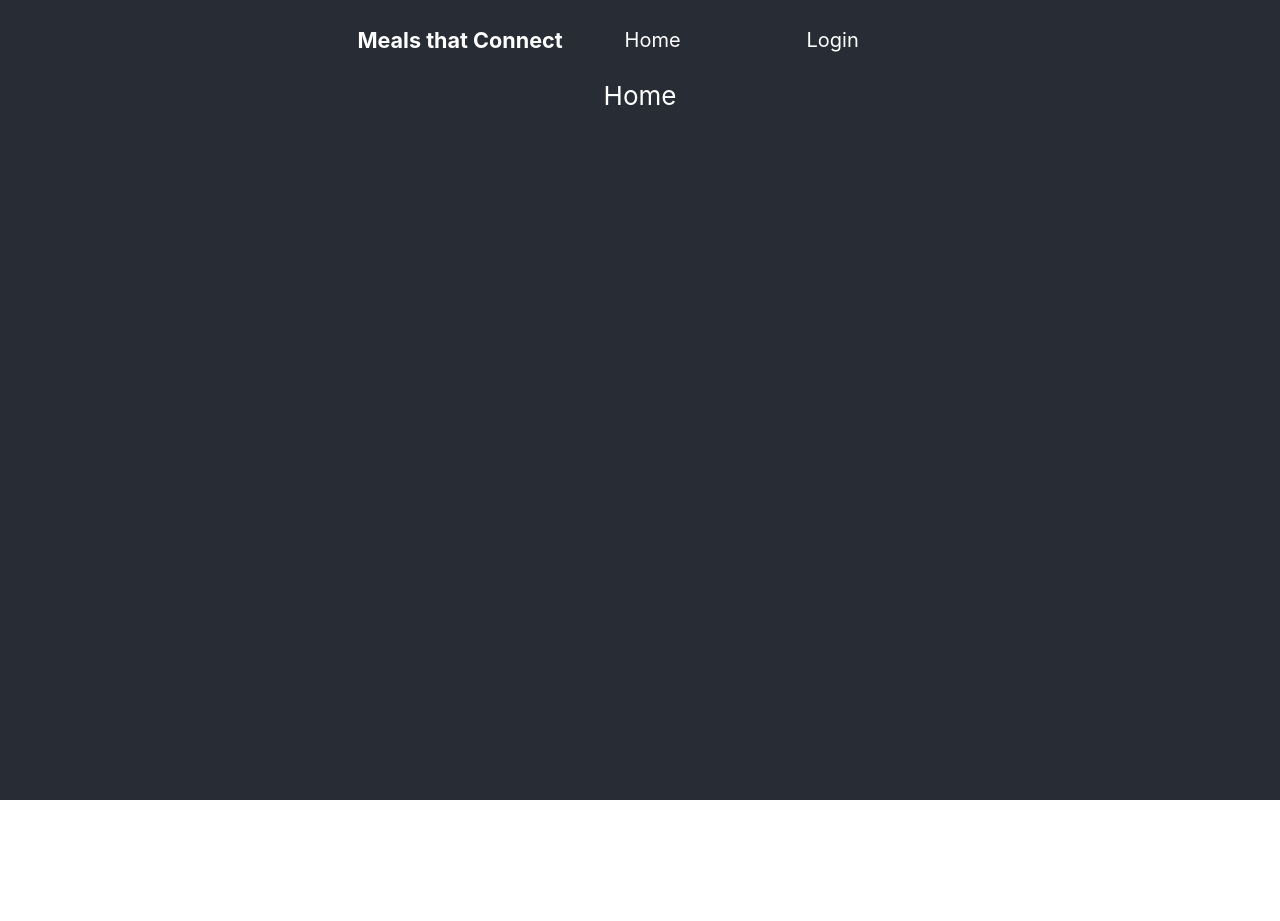
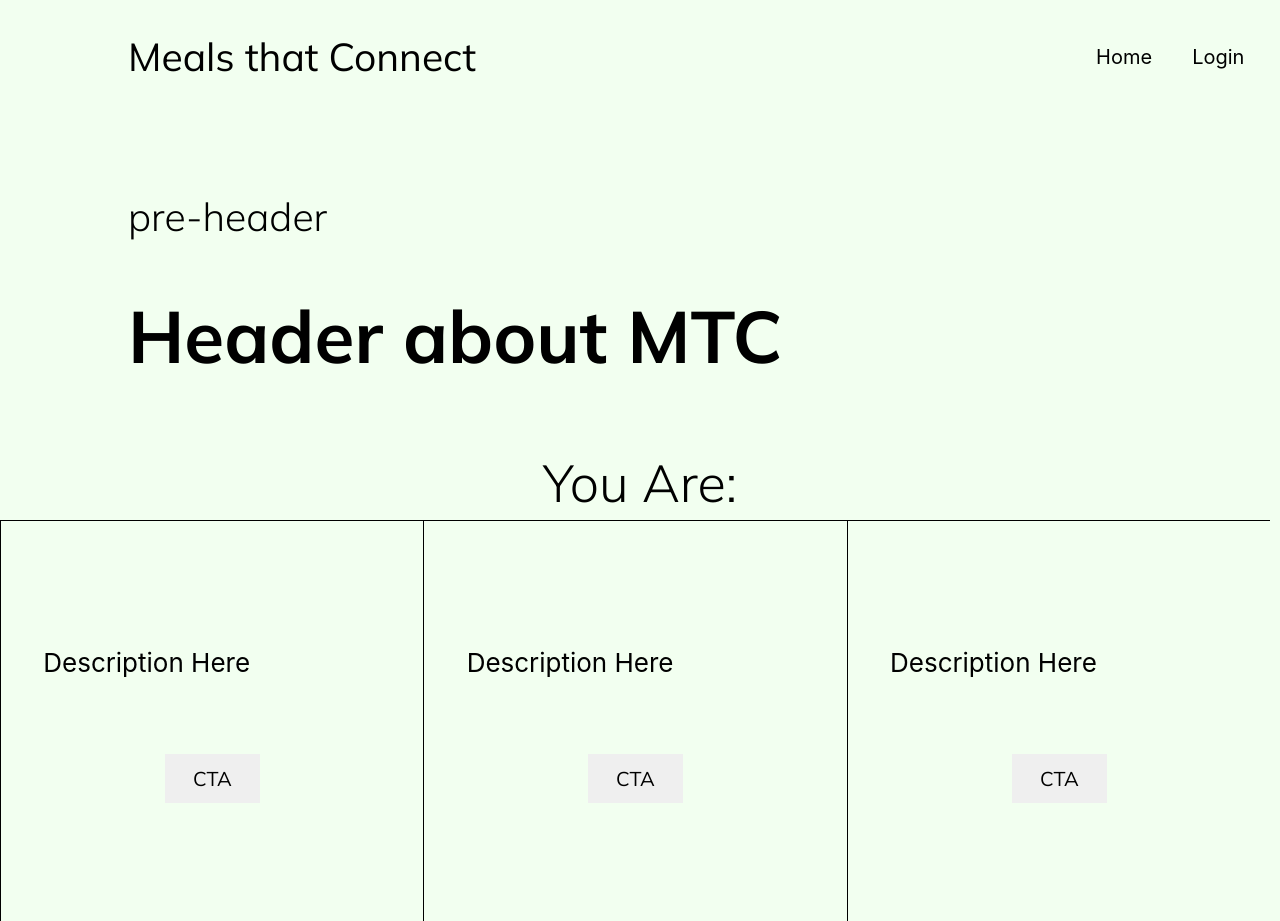
Before and after one commit to hack4impact-calpoly/meals-that-connect, a React (Create React App) app in the folder frontend/: page / in a window 1280 px wide. Before the commit the page ends 800 px from the top, so only its background shows below. Built offline with nearby package versions, Linux system fonts and the light colour scheme; a web font is replaced by a local one.

Commit message:
Initial Homepage layout

```diff
--- /dev/null
+++ b/frontend/src/components/Columns.js
@@ -0,0 +1,23 @@
+import styles from '../css/Component.module.css';
+
+function Columns() {
+  return (
+    <div className = {styles.row}>
+        <h1>You Are:</h1>
+        <div className = {styles.column}>
+            <p>Description Here</p>
+            <button href="#">CTA</button>
+        </div>
+        <div className = {styles.column}>
+            <p>Description Here</p>
+            <button href="#" className={styles.button}>CTA</button>
+        </div>
+        <div className = {styles.column}>
+            <p>Description Here</p>
+            <button href="#" className={styles.button}>CTA</button>
+        </div>
+    </div>
+  );
+}
+
+export default Columns;
--- /dev/null
+++ b/frontend/src/components/FrontBanner.js
@@ -0,0 +1,12 @@
+import styles from '../css/Component.module.css';
+
+function FrontBanner() {
+  return (
+    <header className={styles.home}>
+        <h2>pre-header</h2>
+        <h1>Header about MTC</h1>
+    </header>
+  );
+}
+
+export default FrontBanner;
--- a/frontend/src/components/Home.js
+++ b/frontend/src/components/Home.js
@@ -1,4 +1,6 @@
 import React, { Component } from 'react';
+import FrontBanner from './FrontBanner.js';
+import Columns from './Columns.js'
 
 class Home extends Component {
     constructor(props) {
@@ -9,7 +11,10 @@ class Home extends Component {
     }
     render() {
         return (
-            <div>Home</div>
+            <main>
+            <FrontBanner />
+            <Columns />
+            </main>
         );
     }
 }
--- a/frontend/src/components/NavBar.js
+++ b/frontend/src/components/NavBar.js
@@ -1,12 +1,11 @@
 import React, { Component } from 'react';
 import { Link } from "react-router-dom";
-
 
 class NavBar extends Component {
     render() {
         return (
-            <div className="navbar">
-                <h5>Meals that Connect</h5>
+            <div className = "navbar">
+                <h2>Meals that Connect</h2>
                     <Link className="navbar-link" to="/">Home</Link>
                     <Link className="navbar-link" to="/login">Login</Link>
             </div>
--- a/frontend/src/css/App.css
+++ b/frontend/src/css/App.css
@@ -1,9 +1,9 @@
 .App {
-  background-color: #282c34;
+  background-color: #f2fff0;
   min-height: 100vh;
   display: flex;
   flex-direction: column;
-  align-items: center;
+  text-align: center;
 
   font-size: calc(10px + 2vmin);
   color: white;
@@ -14,22 +14,28 @@
 }
 
 .navbar {
+  position: fixed;
+  width: 100%;
   display: flex;
   flex-direction: row;
   align-items: center;
-  justify-content: center;
-  color: white;
-  height: 80px;
+  color: black;
+  padding: 0px 10%;
+  background-color: #f2fff0;
+}
+.navbar h2{
+  margin-right: 600px;
+  font-family: 'Mulish', sans-serif;
+  font-weight: 400;
+  color: black;
 }
 
 .navbar-link{
-	width: 150px;
 	font-size: 20px;
-	margin: 10px;
-	padding: 5px;
-	color: white;
+  margin: 20px;
+	color: black;
 	text-align: center;
-	justify-content: center;
+	justify-content: right;
 	border-radius: 10px;
   text-decoration: none;
 }
--- /dev/null
+++ b/frontend/src/css/Component.module.css
@@ -0,0 +1,82 @@
+@import url('https://fonts.googleapis.com/css2?family=Mulish:wght@300;400;700&family=Ovo&display=swap');
+
+.main img{
+    display: block;
+    margin-left: auto;
+    margin-right: auto;
+}
+
+.home
+{
+    padding: 10px 10% 20px;
+    background-color: #f2fff0;
+    font-family: 'Mulish', sans-serif;
+}
+.home h1{
+    text-align: left;
+    font-weight: 700;
+    font-size: 280%;
+    color:rgb(0, 0, 0);
+}
+.home h2{
+    text-align: left;
+    padding-top: 150px;
+    font-weight: 300;
+    color:rgb(0, 0, 0);
+}
+
+.column{
+    float: left;
+    width: 33%;
+    height: 400px;
+    background-color:#f2fff0;
+    border-top: 1px solid black;
+    border-left: 1px solid black;
+    overflow: hidden;
+}
+.column p{
+    padding: 100px 10% 50px;
+    text-align: left;
+    color: black;
+}
+
+.column button{
+    overflow: hidden;
+    padding: 12px 28px;
+    border: none;
+    font-family: 'Mulish', sans-serif;
+    font-weight: 400;
+    font-size: 20px;
+    display: inline-block;
+    vertical-align: middle;
+    -webkit-transform: perspective(1px) translateZ(0);
+    transform: perspective(1px) translateZ(0);
+    -webkit-transition-duration: 0.3s;
+    transition-duration: 0.3s;
+    -webkit-transition-property: color, background-color;
+    transition-property: color, background-color;
+}
+.column button:hover, .column button-fade:focus, .column button-fade:active {
+    background-color: #2098D1;
+    color: white;
+}
+@media screen and (max-width: 600px) {
+    .column {
+      width: 100%;
+    }
+  }
+
+.row h1{
+    margin: 0%;
+    padding-bottom: 5px;
+    text-align: center;
+    font-family: 'Mulish', sans-serif;
+    font-weight: 300;
+    background-color:#f2fff0;
+    color: black;
+}
+.row:after{
+    content: "";
+    display: table;
+    clear: both;
+}
```
Also changed, not shown: 1 other file (tests, documents, lock files or other folders).
